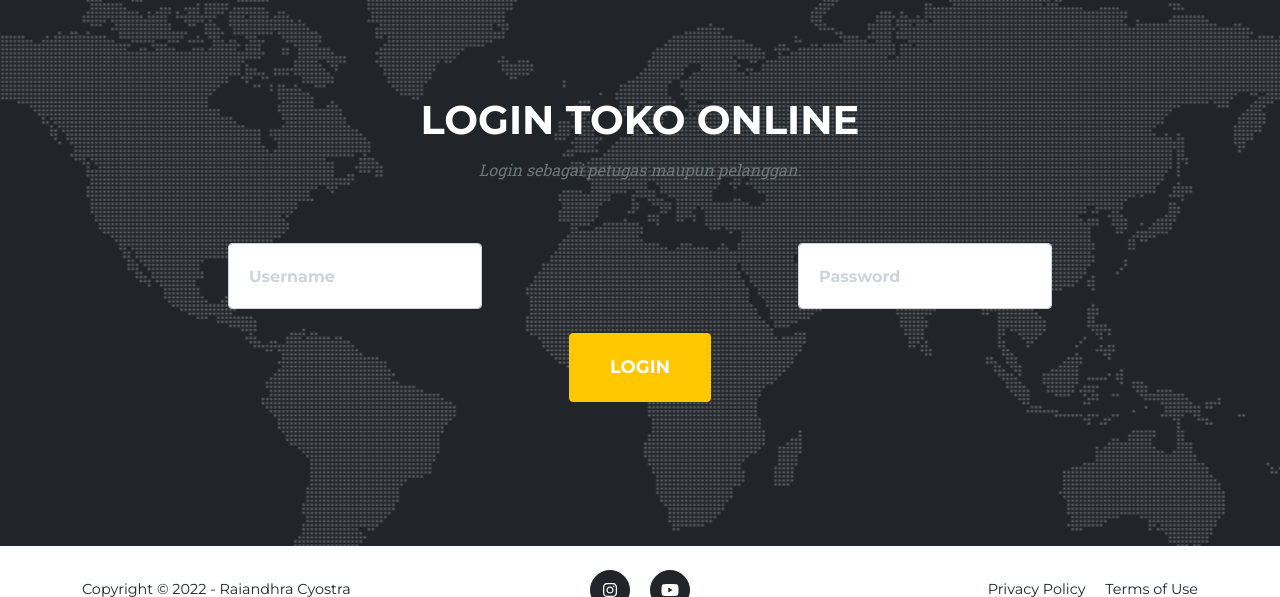
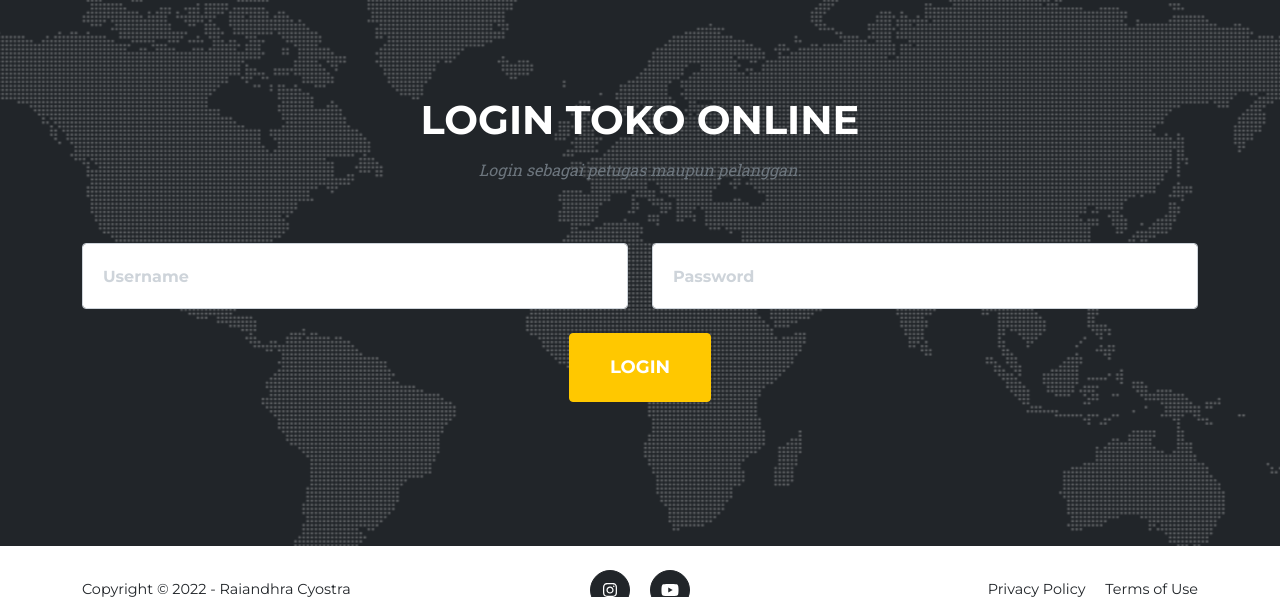
Before and after one commit to RyeAndhra/071122-PHP_Toko_Online, a PHP site: page / in a window 1280 px wide. Shown: the top 597 px of the page. Run offline with PHP 8.4, Linux system fonts and the light colour scheme; some libraries are stand-ins or nearby versions.

Commit message:
Fix Error : Unaligned Form

```diff
--- a/Petugas/t_pelanggan.php
+++ b/Petugas/t_pelanggan.php
@@ -16,7 +16,7 @@
         </div>
         <form action="pt_pelanggan.php" method="post" enctype="multipart/form-data" id="contactForm">
           <div class="row align-items-stretch mb-5">
-            <div class="col-md-6">
+            <div class="col mb-md-0">
               <div class="form-group">
                 <h6 class="section-heading text-uppercase">Customer Name</h6>
                 <input class="form-control" type="text" name="nama_pelanggan" />
@@ -38,7 +38,7 @@
                 <input class="form-control" type="file" name="foto_pelanggan" />
               </div>
             </div>
-            <div class="col-md-6">
+            <div class="col mb-md-0">
                 <h6 class="section-heading text-uppercase">Address</h6>
                 <div class="form-group form-group-textarea">
                     <textarea class="form-control" id="message" name="alamat"></textarea>
--- a/Petugas/t_petugas.php
+++ b/Petugas/t_petugas.php
@@ -16,7 +16,7 @@
         </div>
         <form action="pt_petugas.php" method="post" id="contactForm">
           <div class="row align-items-stretch mb-5">
-            <div class="col-md-6">
+            <div class="col mb-md-0">
               <div class="form-group">
                 <h6 class="section-heading text-uppercase">Name</h6>
                 <input class="form-control" type="text" name="nama_petugas" />
@@ -31,7 +31,7 @@
                 </select>
               </div>
             </div>
-            <div class="col-md-6">
+            <div class="col mb-md-0">
                 <div class="form-group">
                   <h6 class="section-heading text-uppercase">Username</h6>
                   <input class="form-control" type="text" name="username" />
--- a/Petugas/u_pelanggan.php
+++ b/Petugas/u_pelanggan.php
@@ -21,7 +21,7 @@
         </div>
         <form action="pu_pelanggan.php" method="post" enctype="multipart/form-data" id="contactForm">
           <div class="row align-items-stretch mb-5">
-            <div class="col-md-6">
+            <div class="col mb-md-0">
               <div class="form-group">
                 <input type="hidden" name="id_pelanggan" value="<?=$dt_pelanggan['id_pelanggan']?>">
                 <h6 class="section-heading text-uppercase">Customer Name</h6>
@@ -40,7 +40,7 @@
                 <input class="form-control" type="file" name="foto_pelanggan" value="<?=$dt_pelanggan['foto_pelanggan']?>" />
               </div>
             </div>
-            <div class="col-md-6">
+            <div class="col mb-md-0">
                 <h6 class="section-heading text-uppercase">Address</h6>
                 <div class="form-group form-group-textarea">
                     <textarea class="form-control" id="message" name="alamat"><?=$dt_pelanggan['alamat']?></textarea>
--- a/Petugas/u_petugas.php
+++ b/Petugas/u_petugas.php
@@ -22,7 +22,7 @@
         </div>
         <form action="pu_petugas.php" method="post" id="contactForm">
           <div class="row align-items-stretch mb-5">
-            <div class="col-md-6">
+            <div class="col mb-md-0">
               <div class="form-group">
                 <input type="hidden" name="id_petugas" value="<?=$dt_petugas['id_petugas']?>">
                 <h6 class="section-heading text-uppercase">Name</h6>
@@ -56,7 +56,7 @@
                 </select>
               </div>
             </div>
-            <div class="col-md-6">
+            <div class="col mb-md-0">
                 <div class="form-group">
                   <h6 class="section-heading text-uppercase">Username</h6>
                   <input class="form-control" type="text" name="username" value="<?=$dt_petugas['username']?>" />
--- a/Petugas/u_produk.php
+++ b/Petugas/u_produk.php
@@ -21,7 +21,7 @@
         </div>
         <form action="pu_produk.php" method="post" enctype="multipart/form-data" id="contactForm">
           <div class="row align-items-stretch mb-5">
-            <div class="col-md-6">
+            <div class="col mb-md-0">
               <div class="form-group">
                 <input type="hidden" name="id_produk" value="<?=$dt_produk['id_produk']?>">
                 <h6 class="section-heading text-uppercase">Product Name</h6>
@@ -36,7 +36,7 @@
                 <input class="form-control" type="file" name="foto_produk" value="<?=$dt_produk['foto_produk']?>" />
               </div>
             </div>
-            <div class="col-md-6">
+            <div class="col mb-md-0">
                 <h6 class="section-heading text-uppercase">Description</h6>
                 <div class="form-group form-group-textarea mb-md-0">
                     <textarea class="form-control" id="message" name="deskripsi"><?=$dt_produk['deskripsi']?></textarea>
--- a/index.php
+++ b/index.php
@@ -22,12 +22,12 @@
         </div>
         <form action="proses_login.php" method="post" id="contactForm">
           <div class="row align-items-stretch mb-5">
-            <div class="col-md-6">
+            <div class="col mb-md-0">
               <div class="form-group">
                 <input class="form-control" type="text" name="username" placeholder="Username" />
               </div>
             </div>
-            <div class="col-md-6">
+            <div class="col mb-md-0">
               <div class="form-group">
                 <input class="form-control" type="password" name="password" placeholder="Password" />
               </div>
```
